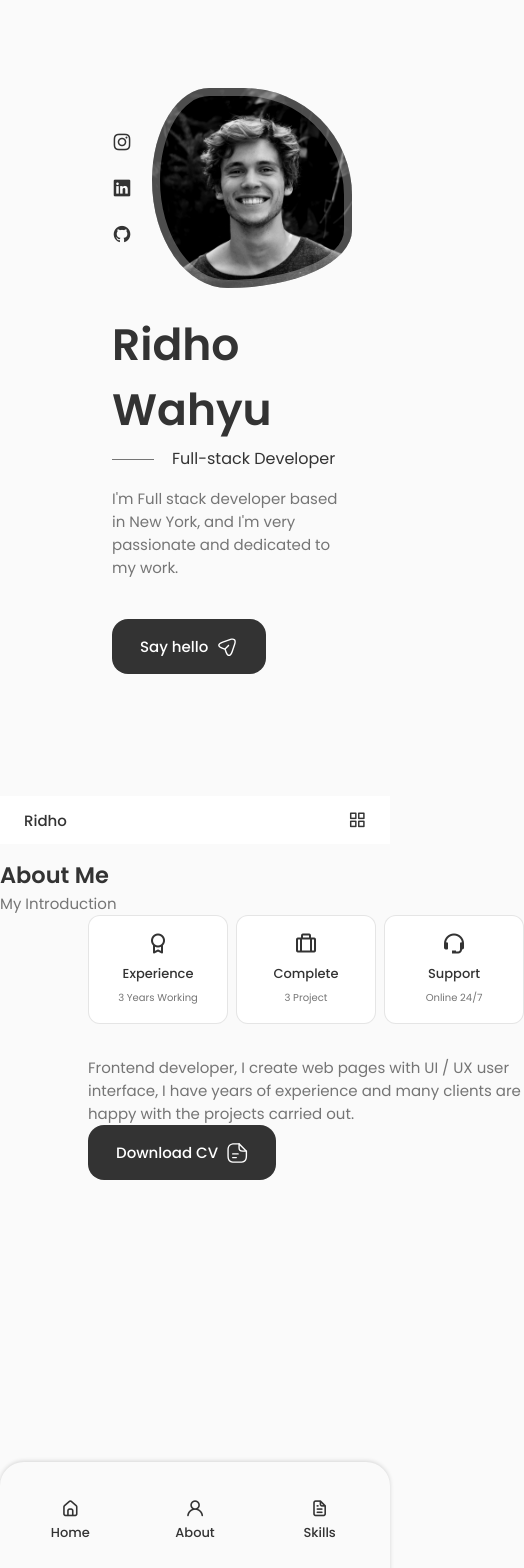
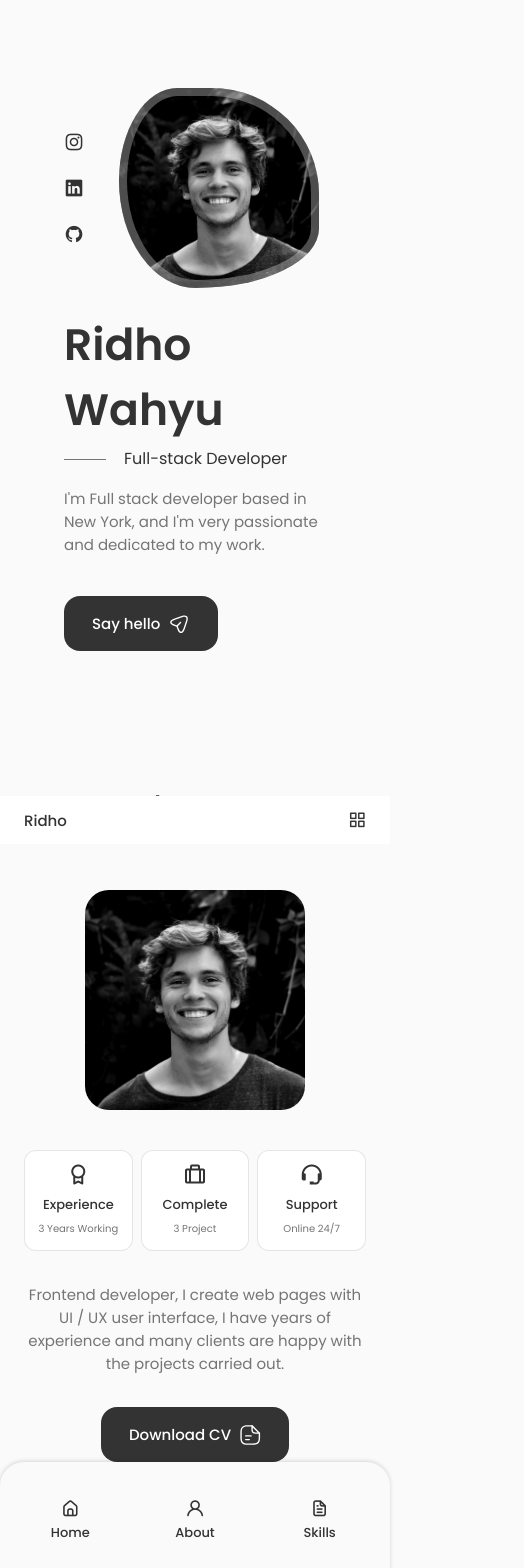
Before and after one commit to Wridho788/ridho-portfolio-website, a React (Create React App) app: page / in a window 390 px wide. Shown: the top 1568 px of the page, 524 px wide, since content can reach past the window. Before the commit the page ends 1292 px from the top, so only its background shows below. Built offline with nearby package versions, Linux system fonts and the light colour scheme.

Commit message:
feature about and home css done

```diff
--- a/src/App.css
+++ b/src/App.css
@@ -118,21 +118,22 @@ img {
   padding: 6rem 0 2rem;
 }
 
-.section__title {
+.section_title {
   font-size: var(--h1-font-size);
   color: var(--title-color);
 }
 
-.section__subtitle {
+.section_subtitle {
   display: block;
   font-size: var(--small-font-size);
   margin-bottom: 4rem;
 }
 
-.section__title,
-.section__subtitle {
-  text-align: center;
+.section_title,
+.section_subtitle {
+   text-align: left;
 }
+
 
 /*=============== LAYOUT ===============*/
 .container {
@@ -197,7 +198,7 @@ img {
     padding: 2rem 0 4rem;
   }
 
-  .section__subtitle {
+  .section_subtitle {
     margin-bottom: var(--mb-3);
   }
 }
--- a/src/components/About/style.css
+++ b/src/components/About/style.css
@@ -1,7 +1,12 @@
+.section_title, .section_subtitle {
+  text-align: center;
+}
+
 .about_container {
   grid-template-columns: repeat(2, 1fr);
   align-items: center;
   column-gap: 4rem;
+  margin-top: 2rem;
 }
 
 .about_img {
@@ -38,3 +43,51 @@
 .about_subtitle {
   font-size: var(--tiny-font-size);
 }
+
+.about_description {
+  padding: 0 4rem 0 0;
+  margin-bottom: var(--mb-2-5);
+}
+
+/*=============== BREAKPOINTS ===============*/
+/* For large devices */
+@media screen and (max-width: 992px) {
+  .about_container {
+    grid-template-columns: 1fr;
+    row-gap: 2.5rem;
+  }
+  .about_img {
+    width: 220px;
+  }
+  .about_box {
+    padding: 0.75rem 0.5rem;
+  }
+  .about_data {
+    text-align: center;
+  }
+
+  .about_info {
+    justify-content: center;
+  }
+  .about_description{
+    padding: 0 5rem;
+    margin-bottom: 2rem;
+  }
+}
+
+/* For medium devices */
+@media screen and (max-width: 576px) {
+  .about_info{
+    grid-template-columns: repeat(3, 1fr);
+  }
+  .about_description{
+    padding: 0;
+  }
+}
+
+/* For small devices */
+@media screen and (max-width: 350px) {
+  .about_info{
+    grid-template-columns: repeat(2, 1fr);
+  }
+}
--- a/src/components/Home/style.css
+++ b/src/components/Home/style.css
@@ -4,8 +4,8 @@
 
 .home_content {
   grid-template-columns: 116px repeat(2, 1fr);
-  padding: 5.5rem;
-  column-gap: 2rem;
+  padding: 2.5rem;
+  column-gap: 0rem;
   align-items: center;
 }
 
@@ -57,7 +57,7 @@
 .home_subtitle {
   position: relative;
   font-size: var(--h3-font-size);
-  padding-left: 5.4rem;
+  padding-left: 1.5rem;
   font-weight: var(--font-normal);
   margin-bottom: var(--mb-1);
 }
@@ -78,7 +78,8 @@
 }
 
 .home_scroll {
-  margin-left: 5.25rem;
+  margin-left: 2.25rem;
+  text-align: left;
 }
 
 .wheel {
```
